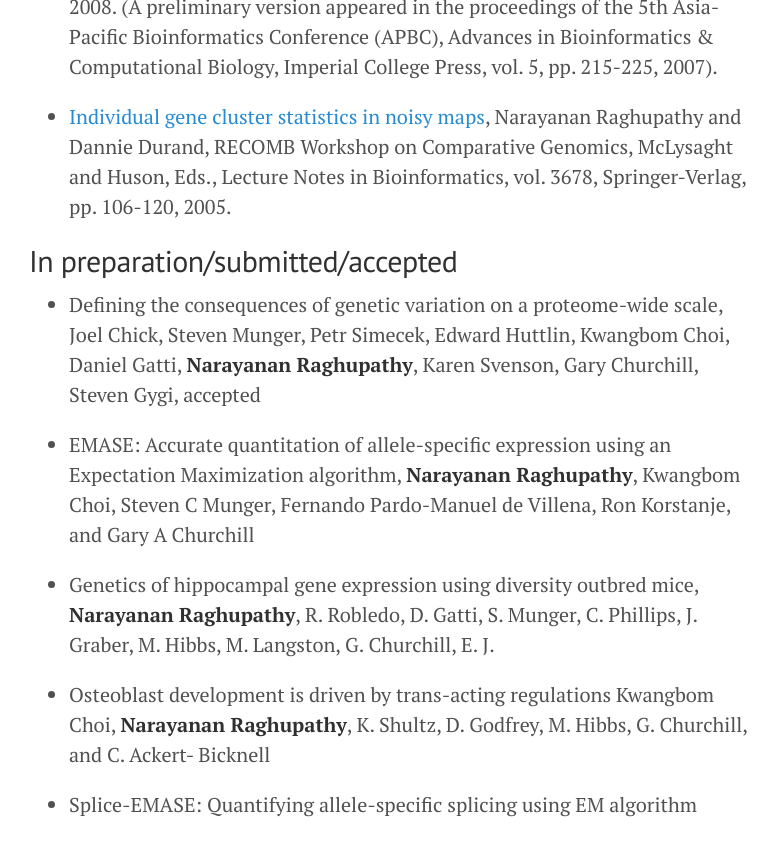
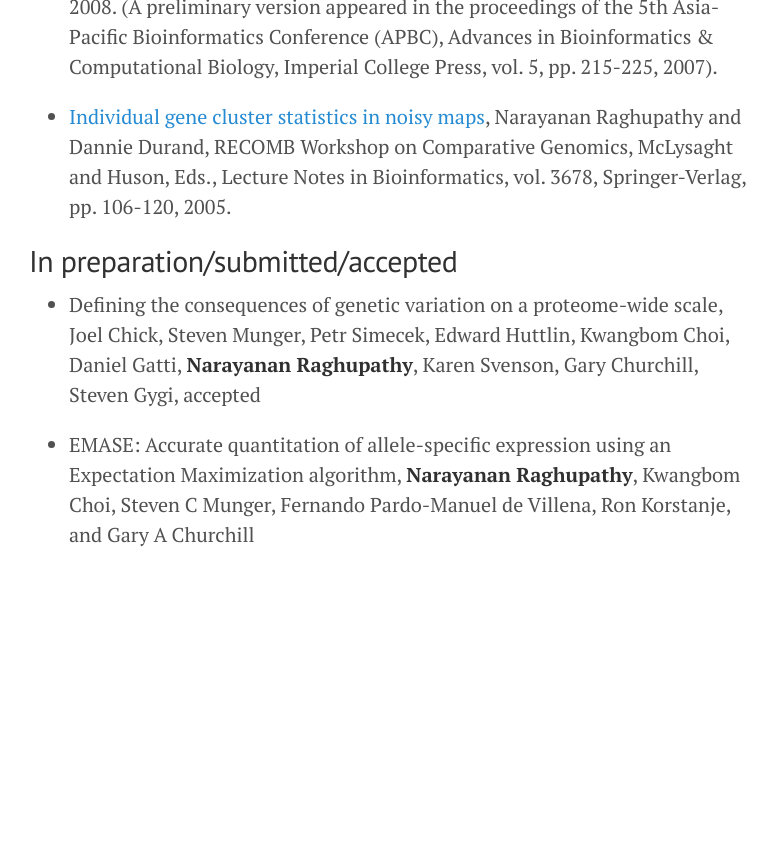
Before and after one commit to narayananr/narayananr.github.io, a Jekyll site: the page built from papers.md, in a window 1280 px wide and 900 px high, scrolled down 1000 px. Shown: the top 856 px of the window, without its empty margins (251-1029 px from the left). Built offline with Jekyll 4.4.1, drawn with Linux system fonts in a browser that asks for light colours; Markdown is read by kramdown in place of the engine named in the settings; after the commit the page ends 1630 px from its top, so only the background shows below that.

```diff
--- a/papers.md
+++ b/papers.md
@@ -21,9 +21,3 @@ title: <font color="DodgerBlue">Papers</font>
 * Defining the consequences of genetic variation on a proteome-wide scale, Joel Chick, Steven Munger, Petr Simecek, Edward Huttlin, Kwangbom Choi, Daniel Gatti, **Narayanan Raghupathy**, Karen Svenson, Gary Churchill, Steven Gygi, accepted
 
 * EMASE: Accurate quantitation of allele-specific expression using an Expectation Maximization algorithm, **Narayanan Raghupathy**, Kwangbom Choi, Steven C Munger, Fernando Pardo-Manuel de Villena, Ron Korstanje, and Gary A Churchill
-
-* Genetics of hippocampal gene expression using diversity outbred mice, **Narayanan Raghupathy**, R. Robledo, D. Gatti, S. Munger, C. Phillips, J. Graber, M. Hibbs, M. Langston, G. Churchill, E. J.
-
-* Osteoblast development is driven by trans-acting regulations Kwangbom Choi, **Narayanan Raghupathy**, K. Shultz, D. Godfrey, M. Hibbs, G. Churchill, and C. Ackert- Bicknell
-
-* Splice-EMASE: Quantifying allele-specific splicing using EM algorithm
```
